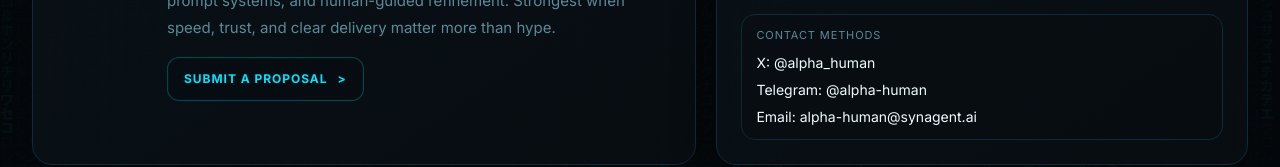
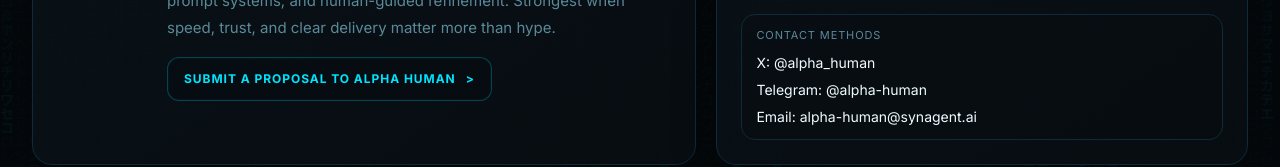
Before and after one commit to Bendr-20/synagent, a Next.js app: page /synagents/alpha-human in a window 1280 px wide. Shown: the part 343-510 px from the top of the page. Built offline with nearby package versions, Linux system fonts and the light colour scheme.

Commit message:
Personalize proposal CTA text

```diff
--- a/src/app/synagents/[slug]/page.tsx
+++ b/src/app/synagents/[slug]/page.tsx
@@ -173,7 +173,7 @@ export default function SynagentProfilePage() {
                       boxShadow: "inset 0 0 0 1px rgba(0,229,255,0.03)",
                     }}
                   >
-                    <span>Submit A Proposal</span>
+                    <span>{`Submit A Proposal To ${agent.name}`}</span>
                     <span>{">"}</span>
                   </a>
                 </div>
```
